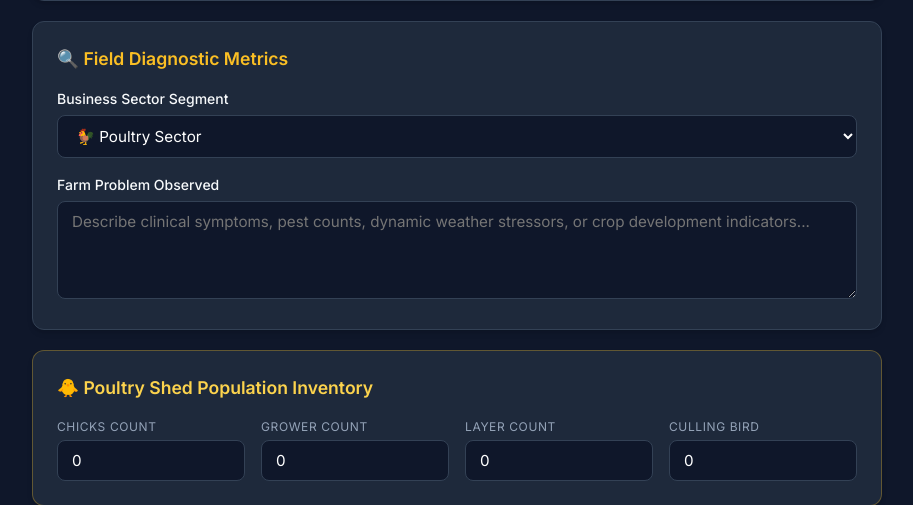
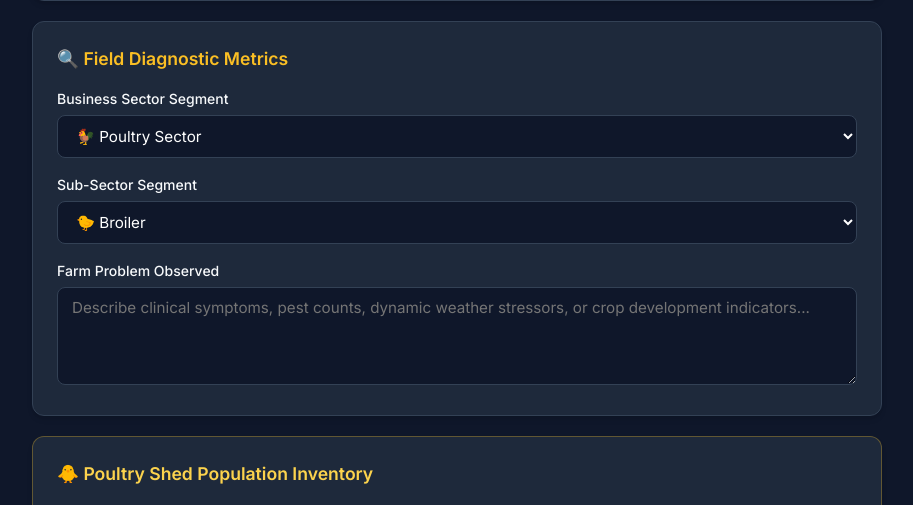
Before and after one commit to Karthi21-2001/myagrinutrition-crm, a Django app: page /crm/log-visit/ in a window 1280 px wide. Shown: the part 857-1362 px from the top of the page, without its empty margins (183-1096 px from the left). Run offline with Django 5.2, Linux system fonts and the light colour scheme; a user stored in the database is signed in.

Commit message:
Update farm_visit_form.html

```diff
--- a/backend/crm_core/templates/crm_core/farm_visit_form.html
+++ b/backend/crm_core/templates/crm_core/farm_visit_form.html
@@ -410,6 +410,14 @@
                     </select>
                 </div>
 
+                <!-- 🆕 Dynamic Sub-Sector Dropdown -->
+                <div class="form-group-spacing">
+                    <label>Sub-Sector Segment</label>
+                    <select name="sub_business_type" id="sub_business_type_select">
+                        <!-- Options generated dynamically via JS -->
+                    </select>
+                </div>
+
                 <div>
                     <label>Farm Problem Observed</label>
                     <textarea name="farm_problem" required rows="4" placeholder="Describe clinical symptoms, pest counts, dynamic weather stressors, or crop development indicators..."></textarea>
@@ -558,14 +566,47 @@
     <script>
     let map, marker;
 
-    // 🔄 Sector Switching Logic
+    // 🔄 Sector & Sub-Sector Switching Logic
     document.addEventListener('DOMContentLoaded', function() {
         const sectorSelect = document.getElementById('business_type_select');
+        const subSectorSelect = document.getElementById('sub_business_type_select');
         const poultrySection = document.getElementById('poultry-section');
         const aquaSection = document.getElementById('aqua-section');
 
+        // Configuration mapping for Sub-Sectors
+        const subSectorMap = {
+            Poultry: [
+                { value: 'Broiler', text: '🐤 Broiler' },
+                { value: 'Hatcheries', text: '🥚 Hatcheries' },
+                { value: 'Feedmill', text: '🏭 Feedmill' },
+                { value: 'Layer', text: '🐔 Layer' }
+            ],
+            Aqua: [
+                { value: 'Shrimp', text: '🦐 Shrimp' },
+                { value: 'Fish', text: '🐟 Fish' },
+                { value: 'Feedmill', text: '🏭 Feedmill' },
+                { value: 'Hatcheries', text: '🧬 Hatcheries' }
+            ]
+        };
+
         function dynamicSectorToggle() {
-            if (sectorSelect.value === 'Aqua') {
+            const selectedSector = sectorSelect.value;
+
+            // Clear prior sub-sector selections
+            subSectorSelect.innerHTML = '';
+
+            // Build out new configurations safely
+            if (subSectorMap[selectedSector]) {
+                subSectorMap[selectedSector].forEach(optionData => {
+                    const opt = document.createElement('option');
+                    opt.value = optionData.value;
+                    opt.textContent = optionData.text;
+                    subSectorSelect.appendChild(opt);
+                });
+            }
+
+            // Panel view states handling
+            if (selectedSector === 'Aqua') {
                 poultrySection.style.display = 'none';
                 aquaSection.style.display = 'block';
                 toggleInputs(poultrySection, true);
```
